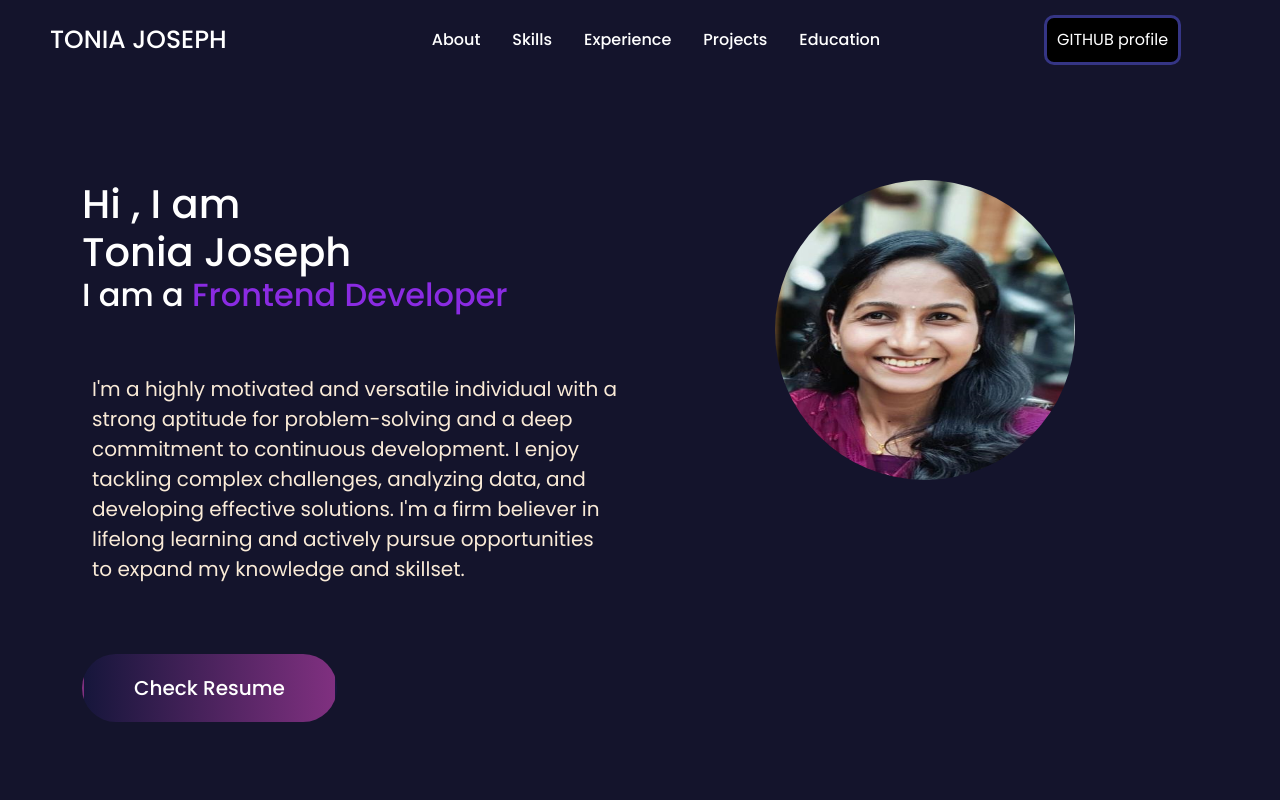
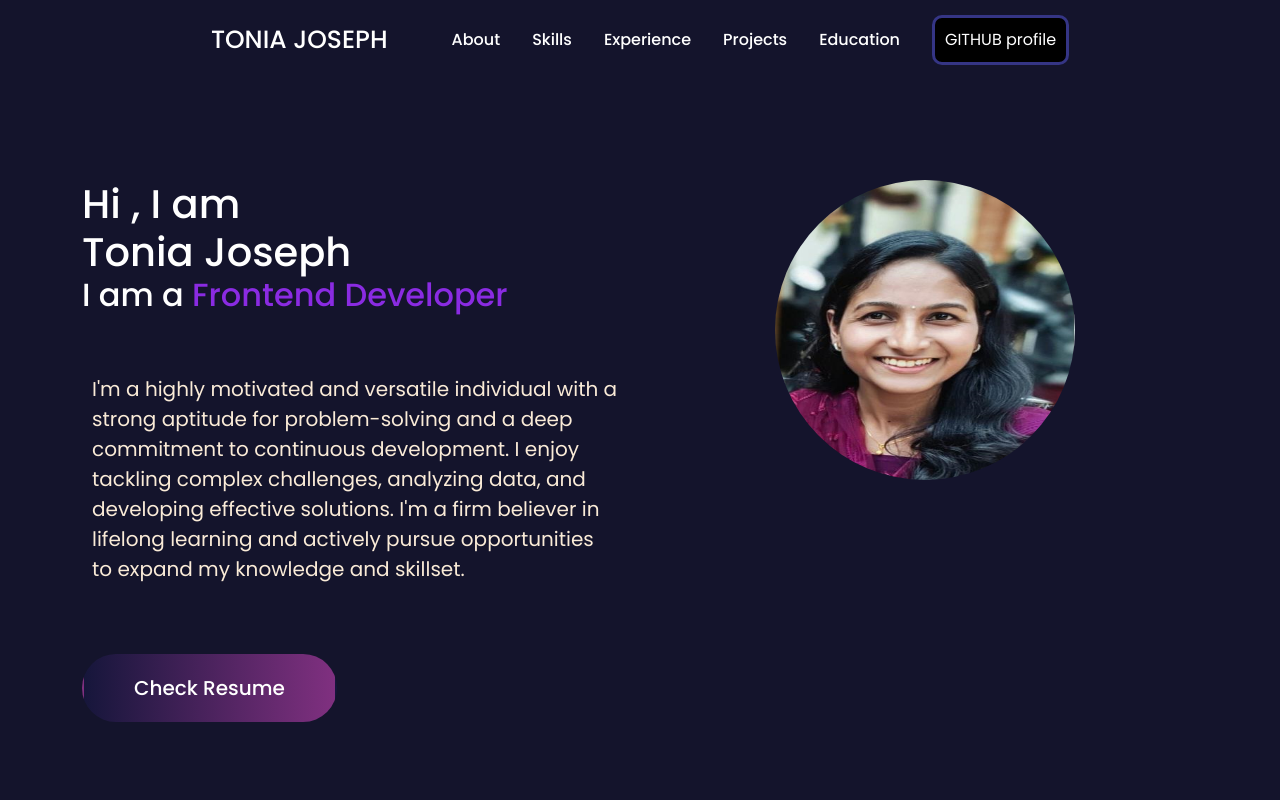
Before and after one commit to TONIAJOSEPH/portfolio, a React (Vite) app in the folder vite-project/: page / in a window 1280 px wide. Shown: the top 800 px of the page. Built offline with nearby package versions, Linux system fonts and the light colour scheme.

Commit message:
updated navbar file

```diff
--- a/vite-project/src/components/Navbar/Navbar.css
+++ b/vite-project/src/components/Navbar/Navbar.css
@@ -23,7 +23,7 @@
   background-color: black;
   color: white;
 }
-.navProfileButton a{
+.navProfileButton a {
   color: white;
   text-decoration: none;
 }
@@ -67,13 +67,12 @@
 .navbarToggle {
   display: none;
 }
-.navbarItem li a{
+.navbarItem li a {
   color: white;
   text-decoration: none;
 }
 
-
-@media(max-width: 768px) {
+@media (max-width: 768px) {
   .navbarToggle {
     cursor: pointer;
     display: block;
@@ -83,8 +82,7 @@
   .navbarItemDesktop {
     display: none;
   }
-
-    .navProfileButton {
+  .navProfileButtonSection {
     display: none;
   }
 
@@ -103,18 +101,20 @@
     transform: translateY(0px);
     opacity: 1;
     width: 100%;
-        background: rgba(25, 24, 36, .5);
+    background: rgba(25, 24, 36, 0.5);
   }
 
   .profileName {
     font-size: 14px;
+  }
+  .profileNameSection {
+    float: left;
   }
 
   .navbarItem li .navProfileButton {
     display: block;
   }
   .navContent {
-        gap: 0;
+    justify-content: space-between;
   }
-
 }
--- a/vite-project/src/components/Navbar/Navbar.tsx
+++ b/vite-project/src/components/Navbar/Navbar.tsx
@@ -11,10 +11,10 @@ return (
   <div className="container">
   <div className="row">
     <div className="navContent">
-    <div className="col-md-2 col-6">
+    <div className="profileNameSection">
       <h6 className="profileName">TONIA JOSEPH</h6>
     </div>
-    <div className="col-md-8 col-6">
+    <div className="navItemsSection">
       <div className="navbarToggle" onClick={()=>setToggleDiv(!toggleDiv)}>
         <img src={JustifyIcon}/>
       </div>
@@ -36,7 +36,7 @@ return (
           <li><Link to="edu">Education</Link></li>
         </ul>
     </div>
-    <div className="col-md-2">
+    <div className="navProfileButtonSection">
     <button className="navProfileButton"><a href="https://github.com/TONIAJOSEPH" target="_blank">GITHUB profile</a></button>
     </div>
     </div>
```
Lines whose indentation alone changed are shown as unchanged.
